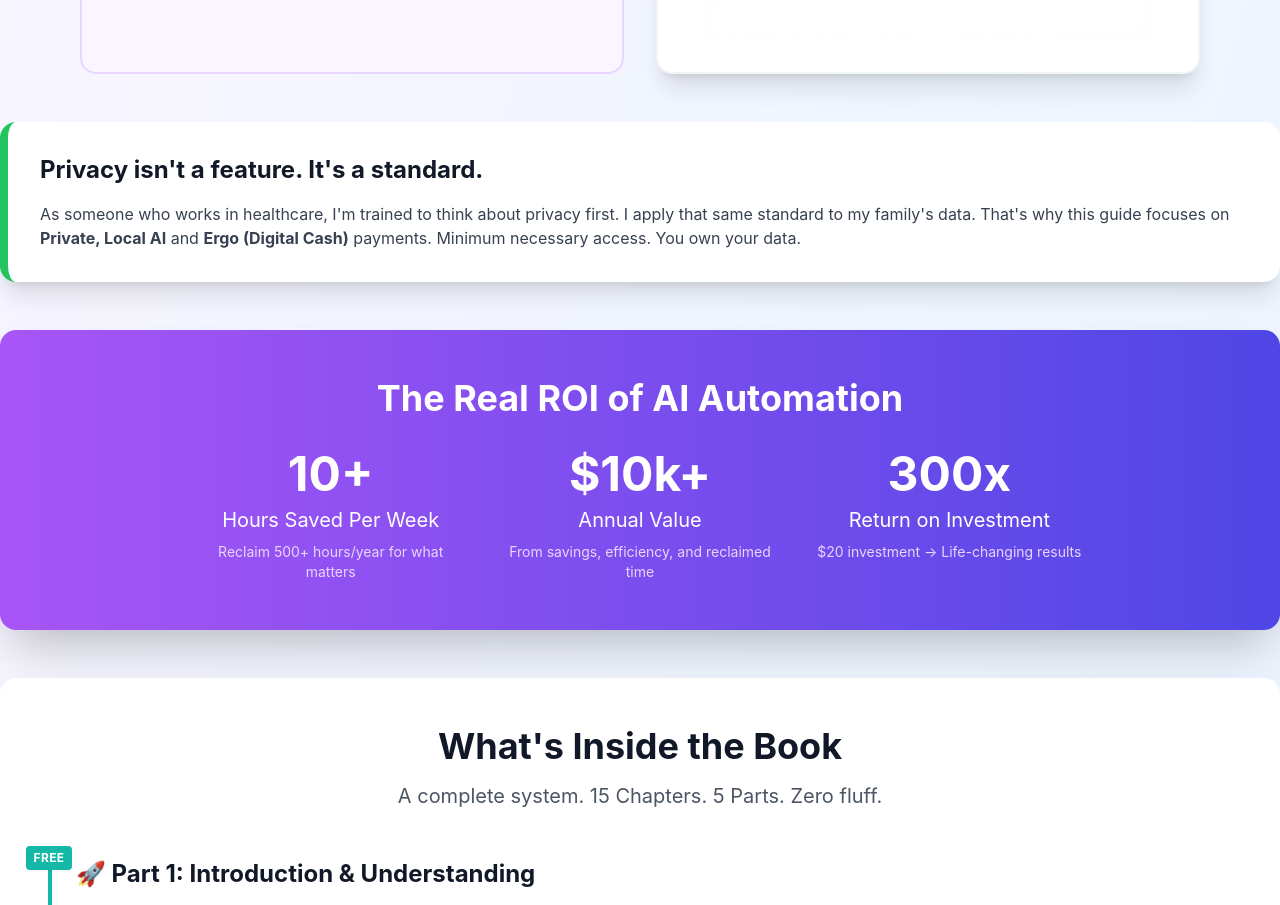
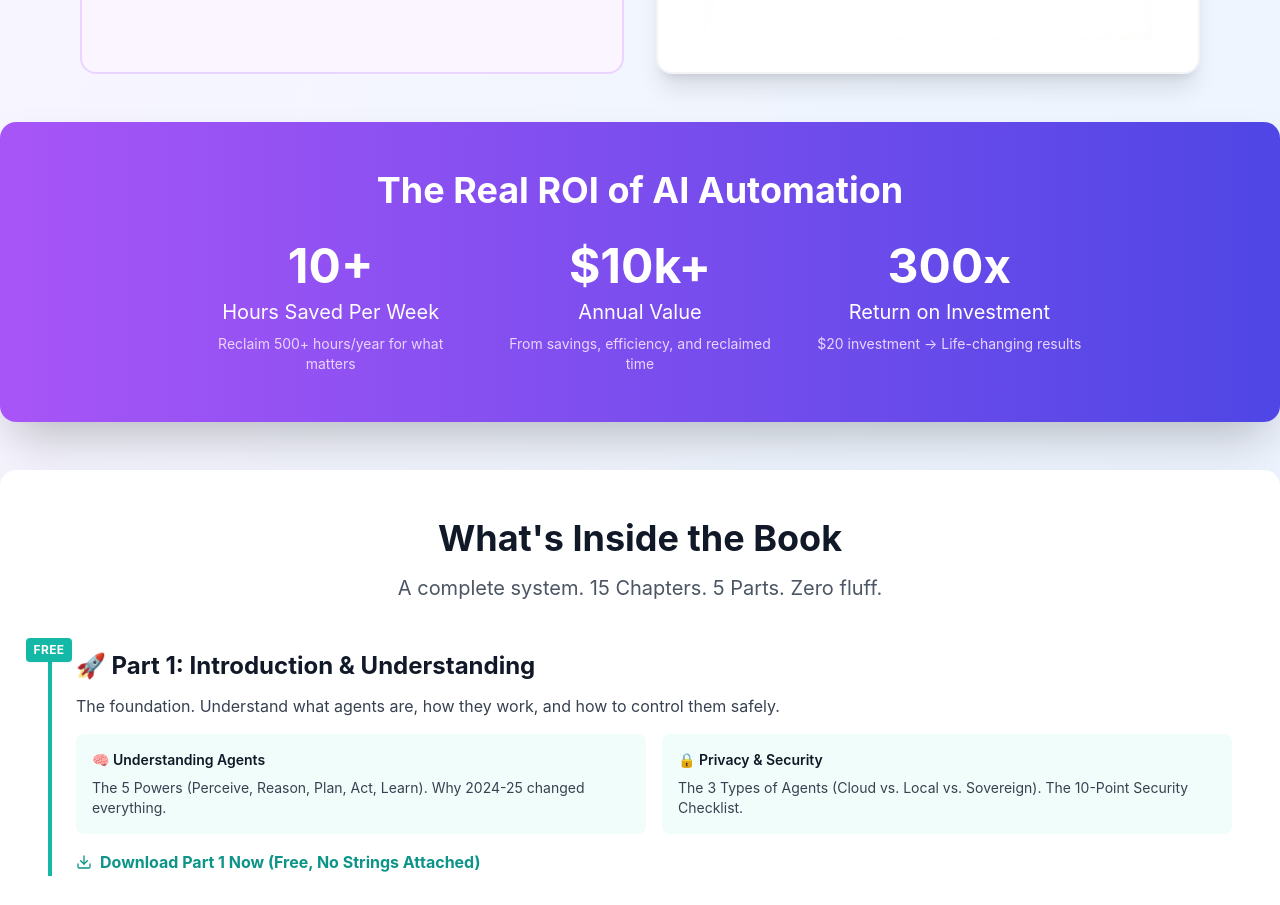
Before and after one commit to agenticaihome/ebook-frontend, a React (Create React App) app: page / in a window 1280 px wide. Shown: the part 1140-2045 px from the top of the page. Built offline with nearby package versions, Linux system fonts and the light colour scheme.

Commit message:
Refinement: Remove Privacy Section

```diff
--- a/src/SalesPage.jsx
+++ b/src/SalesPage.jsx
@@ -348,13 +348,7 @@ export default function SalesPage() {
         </div>
       </div>
 
-      {/* Why Privacy Matters (Healthcare Angle) */}
-      <div className="bg-white rounded-2xl shadow-xl p-8 mb-12 border-l-8 border-green-500">
-        <h2 className="text-2xl font-bold text-gray-900 mb-4">Privacy isn't a feature. It's a standard.</h2>
-        <p className="text-gray-700">
-          As someone who works in healthcare, I'm trained to think about privacy first. I apply that same standard to my family's data. That's why this guide focuses on <strong>Private, Local AI</strong> and <strong>Ergo (Digital Cash)</strong> payments. Minimum necessary access. You own your data.
-        </p>
-      </div>
+
 
       {/* Value Proposition: Time & Money Savings */}
       <div className="bg-gradient-to-r from-purple-500 to-indigo-600 rounded-2xl p-8 md:p-12 text-white mb-12 shadow-2xl">
```
